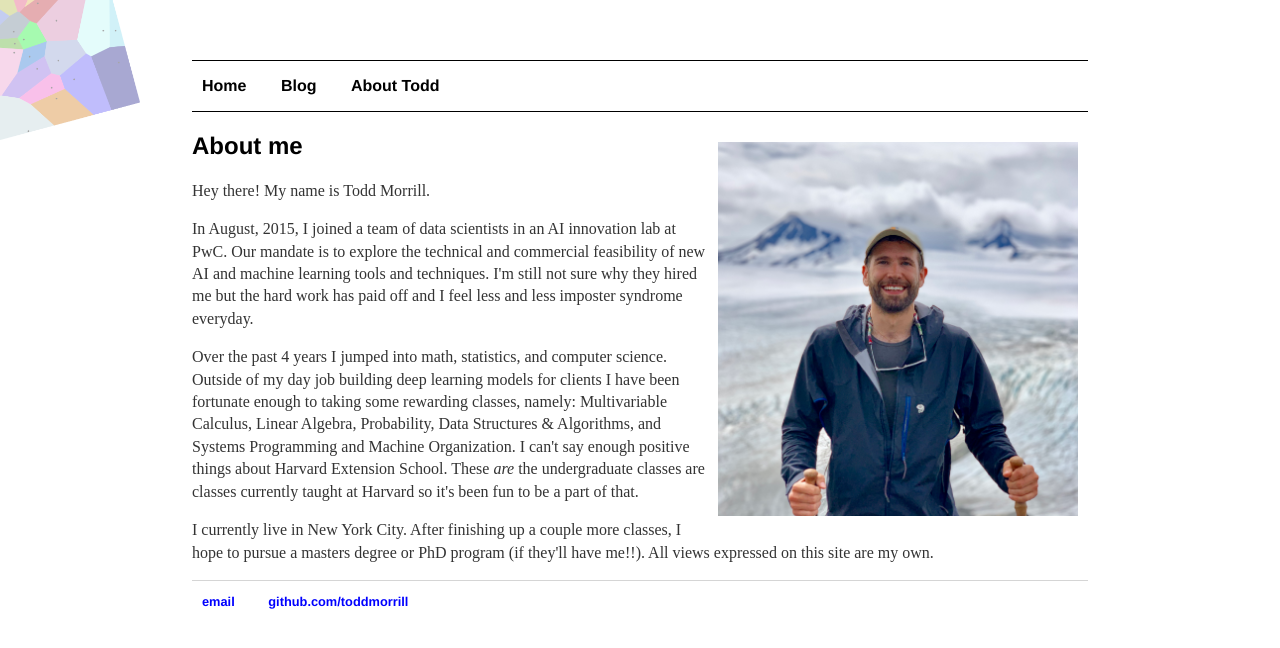
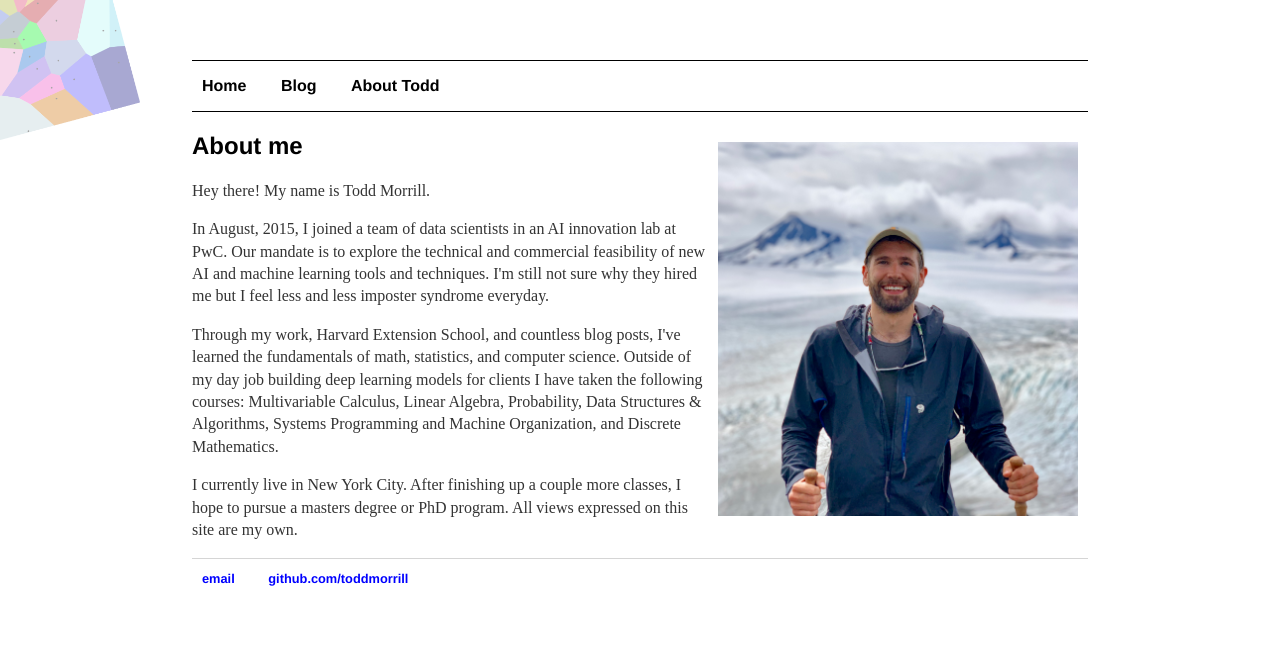
Before and after one commit to ToddMorrill/toddmorrill.github.io, a Jekyll site: the page built from about/index.html, in a window 1280 px wide. Shown: the top 648 px of the page. Built offline with Jekyll 4.4.1, drawn with Linux system fonts in a browser that asks for light colours.

Commit message:
update about me

```diff
--- a/about/index.html
+++ b/about/index.html
@@ -10,23 +10,11 @@ title: "About me"
 
 <p>Hey there! My name is Todd Morrill.</p>
 <p>
-	In August, 2015, I joined a team of
-	data scientists in an AI innovation lab at PwC. Our mandate is to explore the technical and commercial feasibility
-	of
-	new AI and machine learning tools and techniques. I'm still not sure why they hired me but the hard work has paid
-	off
-	and I feel less and less imposter syndrome everyday.
+	In August, 2015, I joined a team of data scientists in an AI innovation lab at PwC. Our mandate is to explore the technical and commercial feasibility of new AI and machine learning tools and techniques. I'm still not sure why they hired me but I feel less and less imposter syndrome everyday.
 </p>
 <p>
-	Over the past 4 years I jumped into math, statistics, and computer science. Outside of my day job building deep
-	learning models for clients
-	I have been fortunate enough to taking some rewarding classes, namely: Multivariable Calculus, Linear Algebra,
-	Probability, Data Structures & Algorithms, and
-	Systems Programming and Machine Organization. I can't say enough positive things about Harvard Extension School. These
-	<i>are</i> the undergraduate classes
-	are classes currently taught at Harvard so it's been fun to be a part of that.
+	Through my work, Harvard Extension School, and countless blog posts, I've learned the fundamentals of math, statistics, and computer science. Outside of my day job building deep learning models for clients I have taken the following courses: Multivariable Calculus, Linear Algebra, Probability, Data Structures & Algorithms, Systems Programming and Machine Organization, and Discrete Mathematics.
 </p>
 <p>
-	I currently live in New York City. After finishing up a couple more classes, I hope to pursue a masters degree or
-	PhD program (if they'll have me!!). All views expressed on this site are my own.
+	I currently live in New York City. After finishing up a couple more classes, I hope to pursue a masters degree or PhD program. All views expressed on this site are my own.
 </p>
```
Also changed, not shown: 1 other file.
